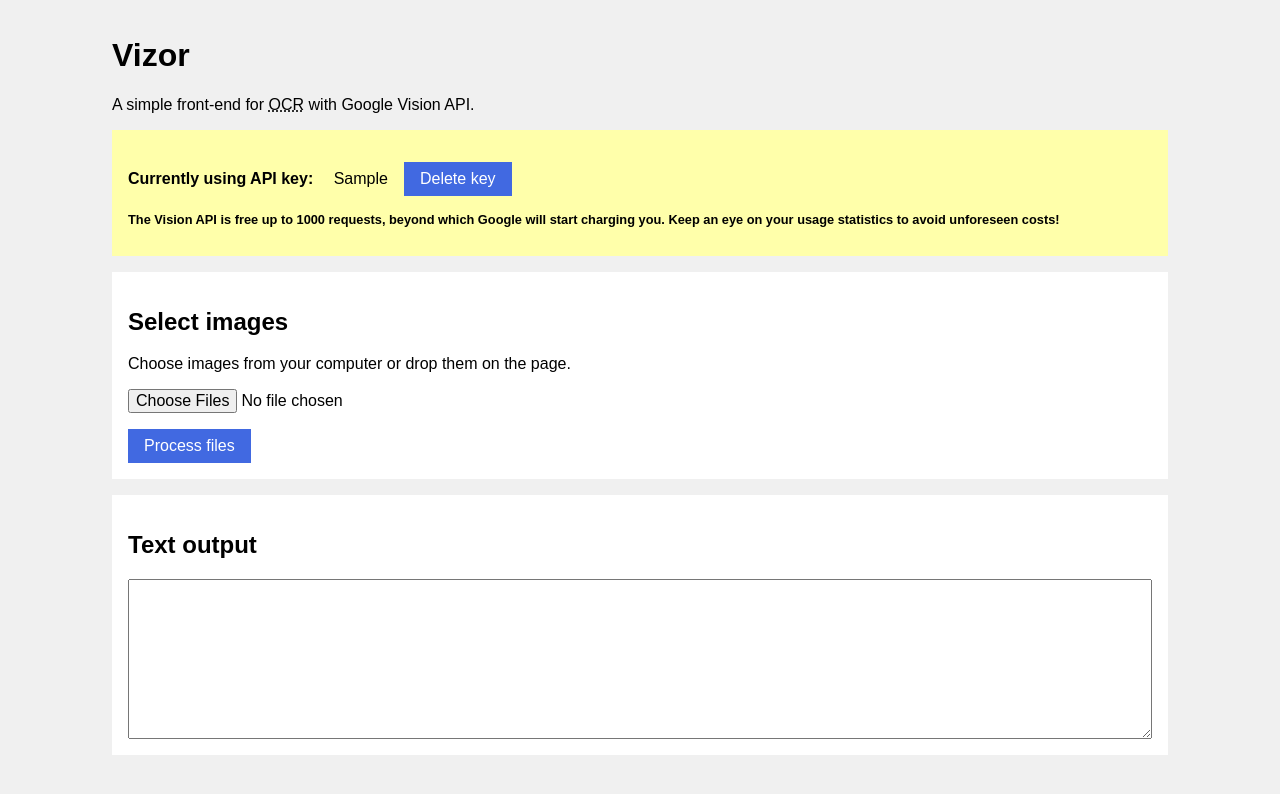
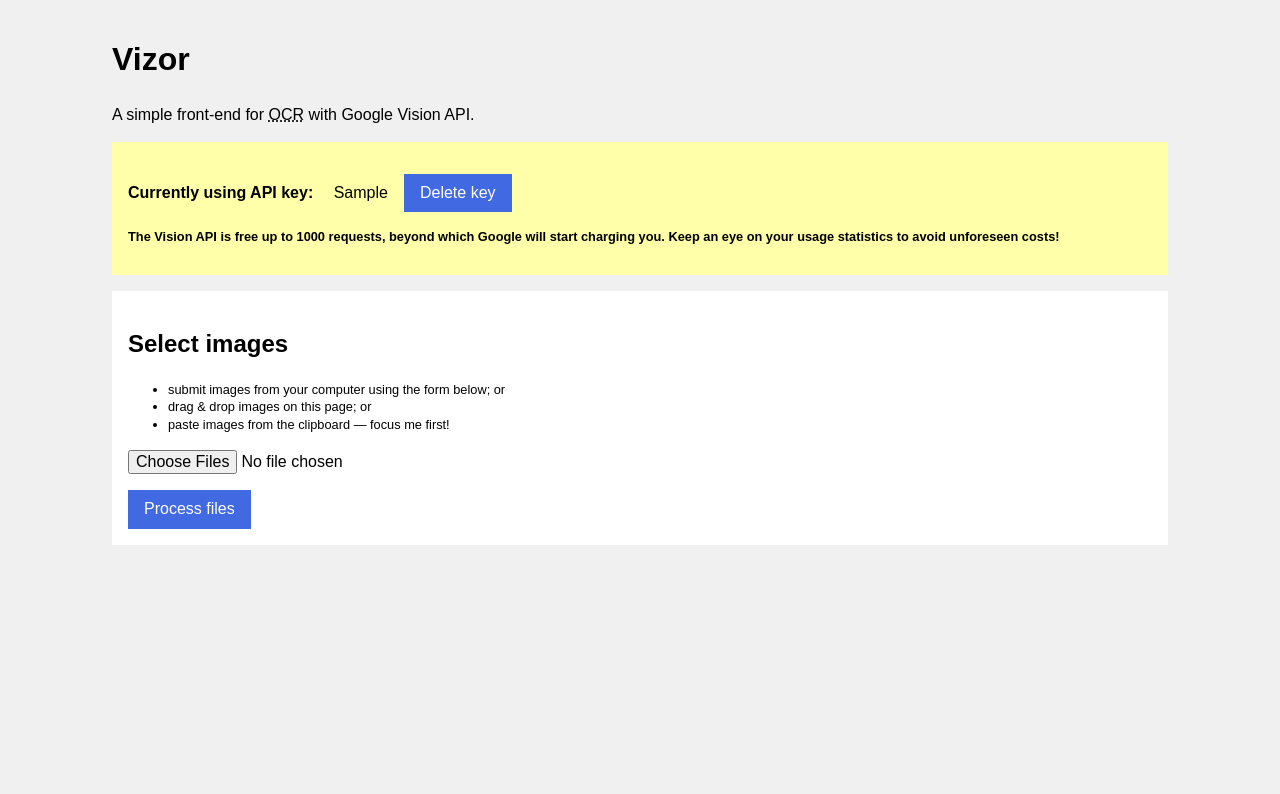
Before and after one commit to llll-org/vizor, a React (Vite) app: page / in a window 1280 px wide. Both pictures are taken after typing "Sample" into the empty fields and a click on the button "OK". Shown: the top 794 px of the page. Built offline with nearby package versions, Linux system fonts and the light colour scheme.

Commit message:
Clean up text and json output; Add ability to paste images (Fixes #7)

```diff
--- a/src/components/ApiKey.js
+++ b/src/components/ApiKey.js
@@ -22,12 +22,12 @@
 				<React.Fragment>
 					<p>
 						<strong>Currently using API key:</strong>{' '}
-						<span class="keyval">{api_key}</span>
+						<span className="keyval">{api_key}</span>
 						<button type="button" onClick={props.onRemoveKey}>
 							Delete key
 						</button>
 					</p>
-					<p class="info">
+					<p className="info">
 						The Vision API is free up to 1000 requests, beyond which Google will start
 						charging you. Keep an eye on your usage statistics to avoid unforeseen
 						costs!
--- a/src/components/App.js
+++ b/src/components/App.js
@@ -46,9 +46,8 @@
 			{key && (
 				<Fragment>
 					<ImageSubmitter process={process_files} />
-					<TextOutput
-						text={results.map(r => r.responses[0].fullTextAnnotation.text).join('\n')}
-					/>
+					<TextOutput results={results} />
+					<JSONOutput results={results} />
 				</Fragment>
 			)}
 		</div>
--- a/src/components/ImageSubmitter.css
+++ b/src/components/ImageSubmitter.css
@@ -3,3 +3,17 @@
 	background: #fff;
 	margin: 1em 0;
 }
+
+.image-submitter:focus,
+.image-submitter:focus-within {
+	outline: 3px solid royalblue;
+}
+
+.focus-note:after {
+	content: ' — focus me first!';
+}
+
+.image-submitter:focus .focus-note:after,
+.image-submitter:focus-within .focus-note:after {
+	content: " — I'm focused!";
+}
--- a/src/components/ImageSubmitter.js
+++ b/src/components/ImageSubmitter.js
@@ -23,10 +23,20 @@
 		props.process(e.target.elements['images'].files);
 	}, []);
 
+	const handlePaste = useCallback(e => {
+		props.process(e.clipboardData.files);
+	}, []);
+
 	return (
-		<div className="image-submitter">
+		<div className="image-submitter" tabIndex="0" onPaste={handlePaste}>
 			<h2>Select images</h2>
-			<p>Choose images from your computer or drop them on the page.</p>
+			<ul className="t--info">
+				<li>submit images from your computer using the form below; or</li>
+				<li>drag & drop images on this page; or</li>
+				<li>
+					paste images from the clipboard <span className="focus-note"></span>
+				</li>
+			</ul>
 			<form onSubmit={handleSubmit}>
 				<p>
 					<input type="file" name="images" multiple />
--- a/src/components/JSONOutput.css
+++ b/src/components/JSONOutput.css
@@ -3,3 +3,10 @@
 	padding: 1em;
 	background: #fff;
 }
+
+.json-output summary {
+	background: #fff;
+
+	position: sticky;
+	top: 0;
+}
--- a/src/components/JSONOutput.js
+++ b/src/components/JSONOutput.js
@@ -2,11 +2,31 @@
 
 import './JSONOutput.css';
 
-const JSONOutput = ({ json }) => (
-	<div className="json-output">
-		<h2>JSON output</h2>
-		<pre>{JSON.stringify(json, null, 2)}</pre>
-	</div>
-);
+const JSONOutput = ({ results }) => {
+	if (!results || !results.length) {
+		return null;
+	}
+
+	const abridge = (key, value) => {
+		if (key === 'boundingPoly' || key === 'boundingBox') {
+			return '…';
+		}
+		return value;
+	};
+
+	return (
+		<div className="json-output">
+			<h2>JSON output</h2>
+			<p className="t--info">
+				Some properties, such as <var>boundingBox</var> and <var>boundingPoly</var>, are
+				omitted.
+			</p>
+			<details>
+				<summary>Click to expand JSON output</summary>
+				<pre>{JSON.stringify(results, abridge, 2)}</pre>
+			</details>
+		</div>
+	);
+};
 
 export default JSONOutput;
--- a/src/components/TextOutput.js
+++ b/src/components/TextOutput.js
@@ -2,11 +2,20 @@
 
 import './TextOutput.css';
 
-const TextOutput = ({ text }) => (
-	<div className="text-output">
-		<h2>Text output</h2>
-		<textarea value={text} />
-	</div>
-);
+const TextOutput = ({ results }) => {
+	if (!results || !results.length) {
+		return null;
+	}
+	const text = results.map(r => r.responses[0].fullTextAnnotation.text).join('\n§§\n');
+	return (
+		<div className="text-output">
+			<h2>Text output</h2>
+			<p className="t--info">
+				Pages are separated with the <strong>§§</strong> sequence of characters.
+			</p>
+			<textarea value={text} />
+		</div>
+	);
+};
 
 export default TextOutput;
--- a/src/styles/base.css
+++ b/src/styles/base.css
@@ -3,6 +3,7 @@
 	padding: 1em;
 	margin: 0;
 	background: #f0f0f0;
+	line-height: 1.4;
 }
 
 .container {
@@ -24,3 +25,7 @@
 	background: royalblue;
 	padding: 0.5em 1em;
 }
+
+.t--info {
+	font-size: 0.8em;
+}
```
